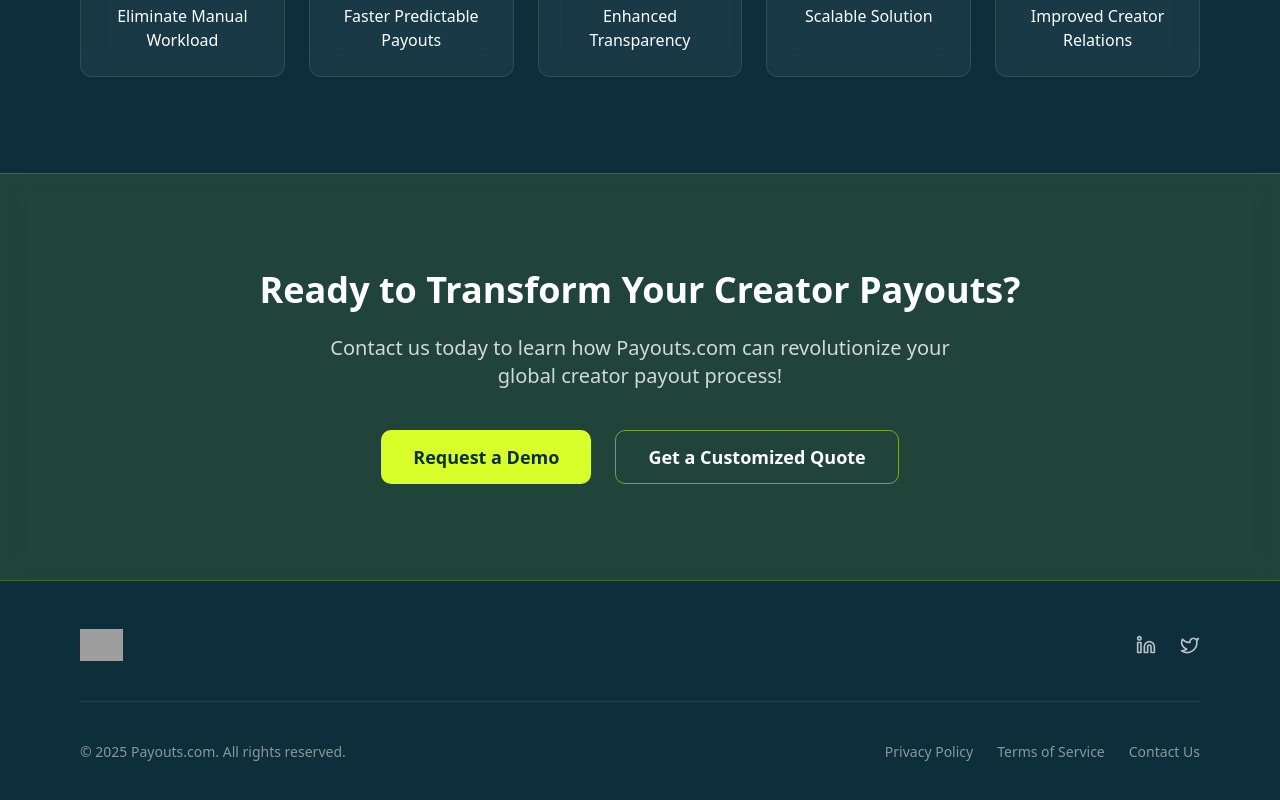
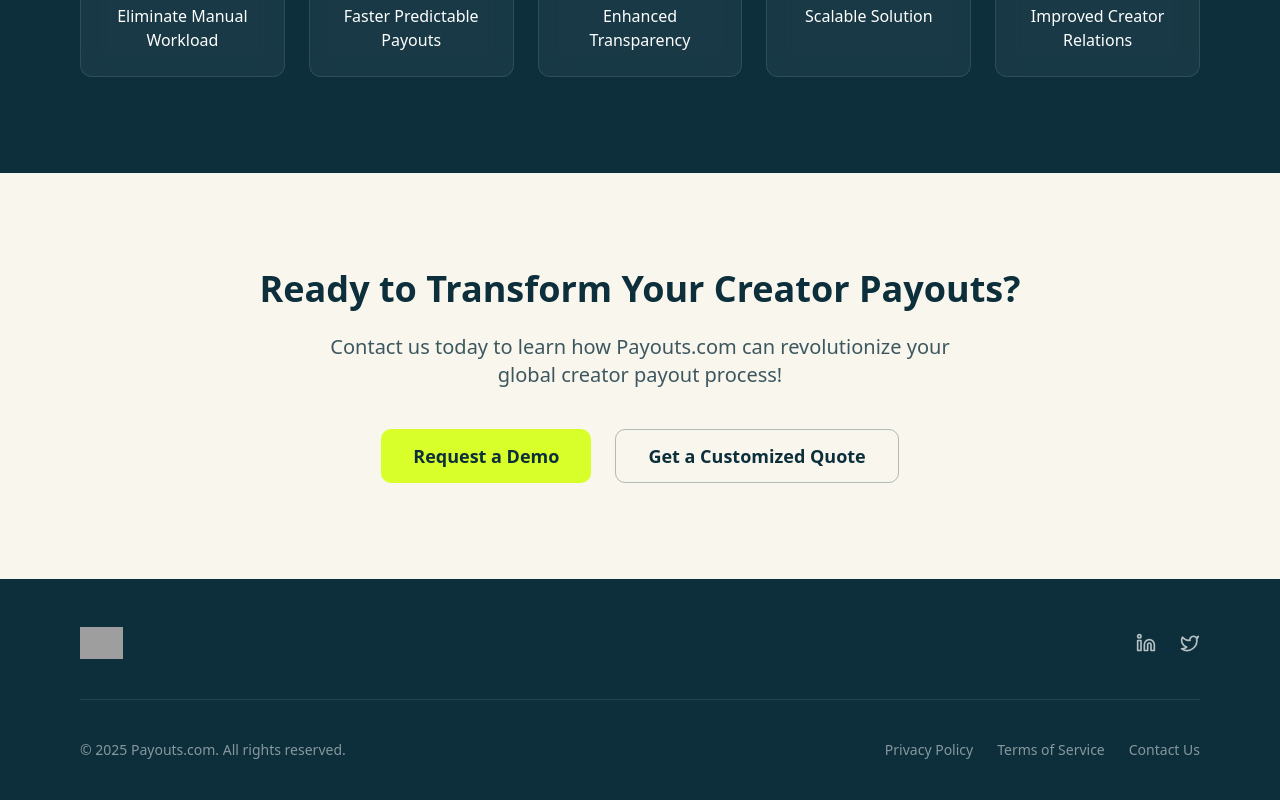
Before and after one commit to barakpayouts/creator-funds-portal, a React (Vite) app: page / in a window 1280 px wide. Shown: the part 3489-4289 px from the top of the page. Built offline with nearby package versions, Linux system fonts and the light colour scheme; grey boxes are pictures that could not be loaded.

Commit message:
Update page background color
Updated the background color of a section to #f9f6ed and adjusted content color accordingly.

```diff
--- a/src/pages/Index.tsx
+++ b/src/pages/Index.tsx
@@ -321,17 +321,18 @@ const Index = () => {
         </div>
       </section>
 
-      {/* CTA Section */}
+      {/* CTA Section - Updated with #f9f6ed background */}
       <motion.section
         variants={fadeInVariants}
         initial="hidden"
         whileInView="visible"
         viewport={{ once: true, amount: 0.3 }}
-        className="py-16 md:py-24 px-6 lg:px-20 bg-accent/10 backdrop-blur-md border-y border-accent/20"
+        className="py-16 md:py-24 px-6 lg:px-20"
+        style={{ backgroundColor: "#f9f6ed" }}
       >
         <div className="max-w-4xl mx-auto text-center">
-          <h2 className="text-3xl md:text-4xl font-bold mb-6">Ready to Transform Your Creator Payouts?</h2>
-          <p className="text-xl text-white/80 mb-10 max-w-2xl mx-auto">
+          <h2 className="text-3xl md:text-4xl font-bold mb-6 text-primary">Ready to Transform Your Creator Payouts?</h2>
+          <p className="text-xl text-primary/80 mb-10 max-w-2xl mx-auto">
             Contact us today to learn how Payouts.com can revolutionize your global creator payout process!
           </p>
 
@@ -347,7 +348,7 @@ const Index = () => {
             <motion.button
               whileHover={{ scale: 1.05 }}
               whileTap={{ scale: 0.98 }}
-              className="border border-accent/50 hover:border-accent text-white font-semibold py-3 px-8 rounded-md transition-colors duration-300 text-lg"
+              className="border border-primary/30 hover:border-primary text-primary font-semibold py-3 px-8 rounded-md transition-colors duration-300 text-lg"
             >
               Get a Customized Quote
             </motion.button>
```
